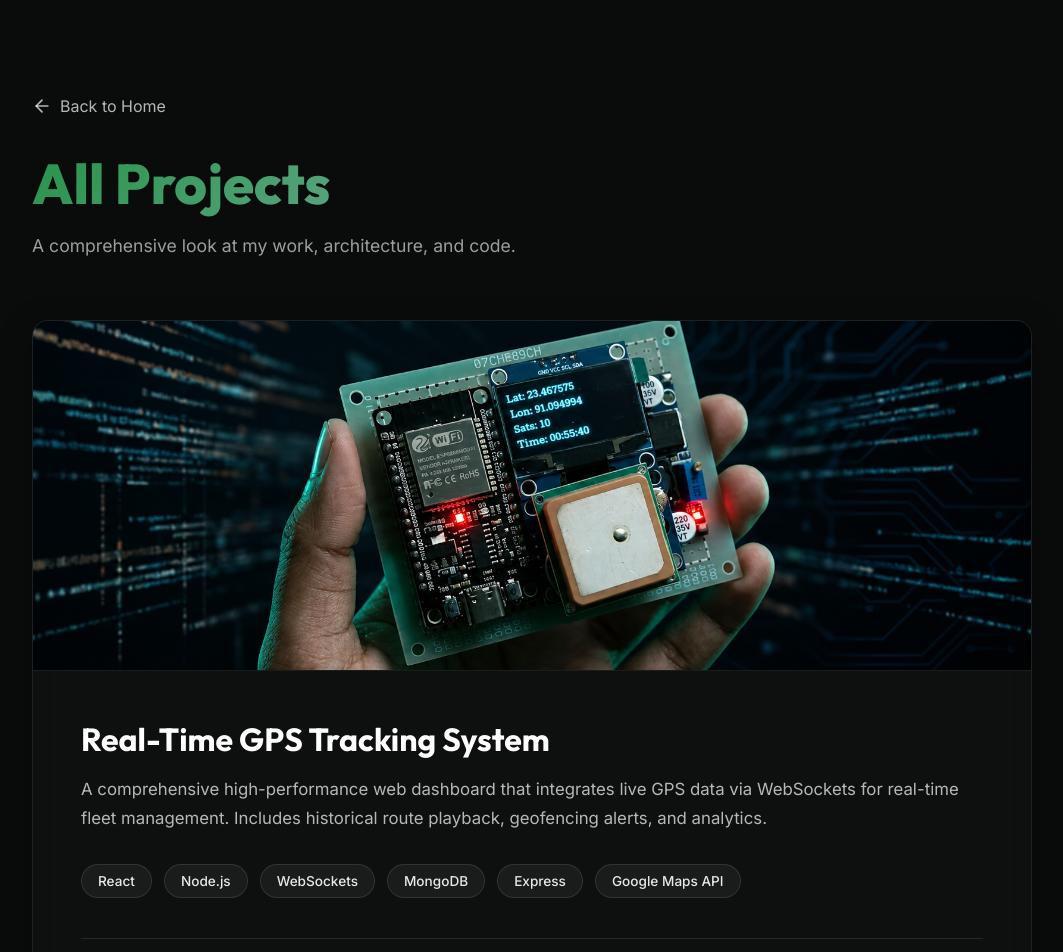
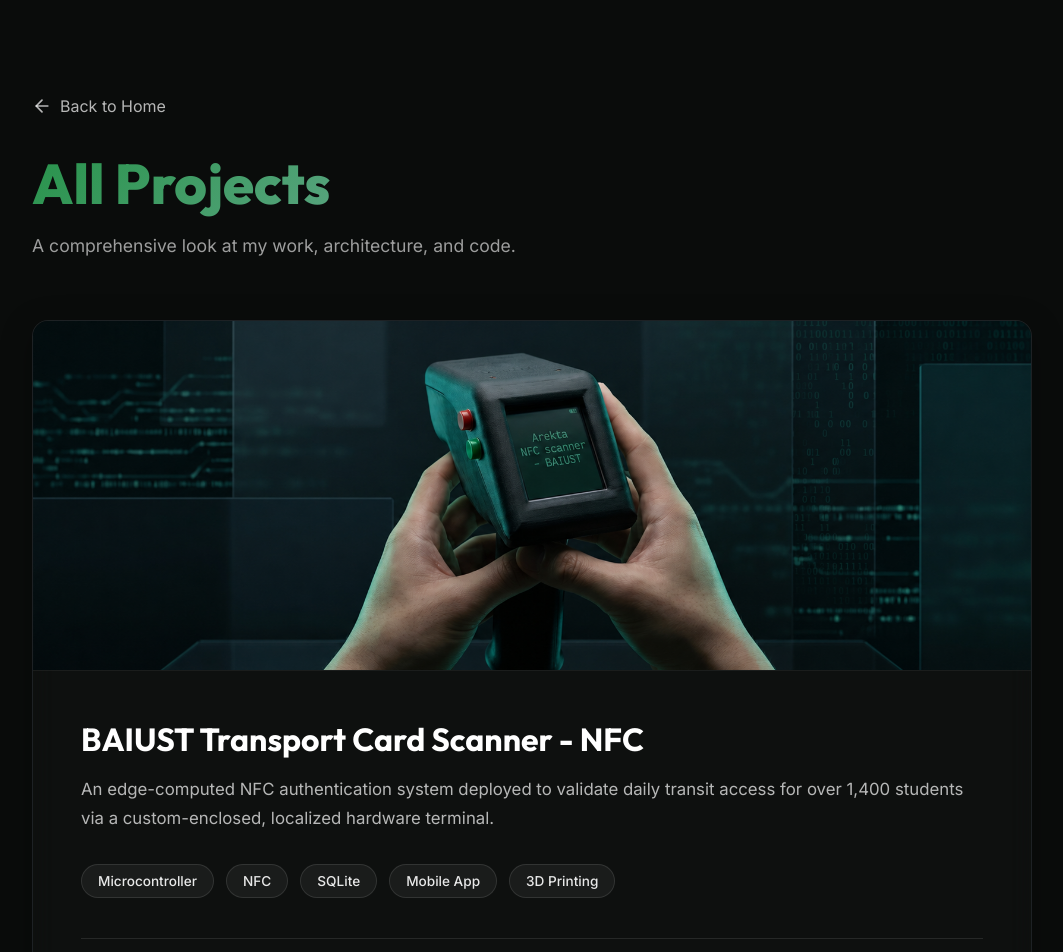
Before and after one commit to Fahim-Hsn/Portfolio, a Next.js app: page /projects in a window 1280 px wide. Shown: the top 952 px of the page, without its empty margins (108-1171 px from the left). Built offline with nearby package versions, Linux system fonts and the light colour scheme.

Commit message:
Update project cards and fix line wrapping

```diff
--- a/src/app/projects/page.tsx
+++ b/src/app/projects/page.tsx
@@ -6,12 +6,12 @@ import styles from './page.module.css';
 const ALL_PROJECTS = [
   {
     id: 1,
-    title: "Real-Time GPS Tracking System",
-    description: "A comprehensive high-performance web dashboard that integrates live GPS data via WebSockets for real-time fleet management. Includes historical route playback, geofencing alerts, and analytics.",
-    tech: ["React", "Node.js", "WebSockets", "MongoDB", "Express", "Google Maps API"],
-    github: "#",
-    live: "#",
-    image: "/gps_tracker.png",
+    title: "BAIUST Transport Card Scanner - NFC",
+    description: "An edge-computed NFC authentication system deployed to validate daily transit access for over 1,400 students via a custom-enclosed, localized hardware terminal.",
+    tech: ["Microcontroller", "NFC", "SQLite", "Mobile App", "3D Printing"],
+    github: "https://github.com/Fahim-Hsn",
+    live: "https://baiust.arektatransport.com/",
+    image: "/scanner.png",
   },
   {
     id: 2,
@@ -20,7 +20,7 @@ const ALL_PROJECTS = [
     tech: ["ESP32", "C++", "Next.js", "MQTT", "PostgreSQL", "Prisma"],
     github: "#",
     live: "#",
-    image: "/aqua_mate.png",
+    image: "/scanner.png",
   },
   {
     id: 3,
--- a/src/components/Projects.module.css
+++ b/src/components/Projects.module.css
@@ -87,6 +87,7 @@
   font-weight: 700;
   font-family: var(--font-inter);
   letter-spacing: 0.05em;
+  white-space: nowrap;
 }
 
 .projectTitle {
```
Also changed, not shown: src/app/project/[id]/page.tsx (+5 -5 lines), src/components/Projects.tsx (+6 -6 lines), public/scanner.png (added).
